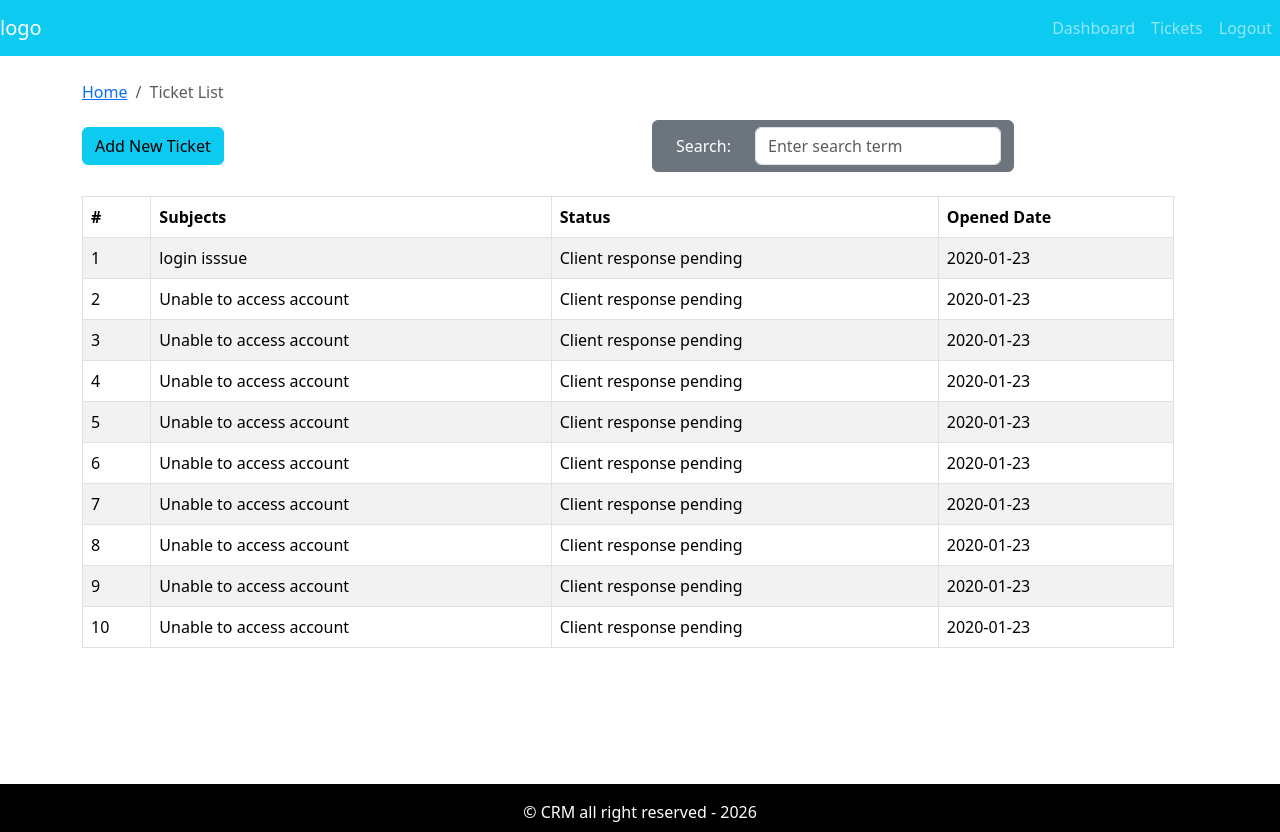
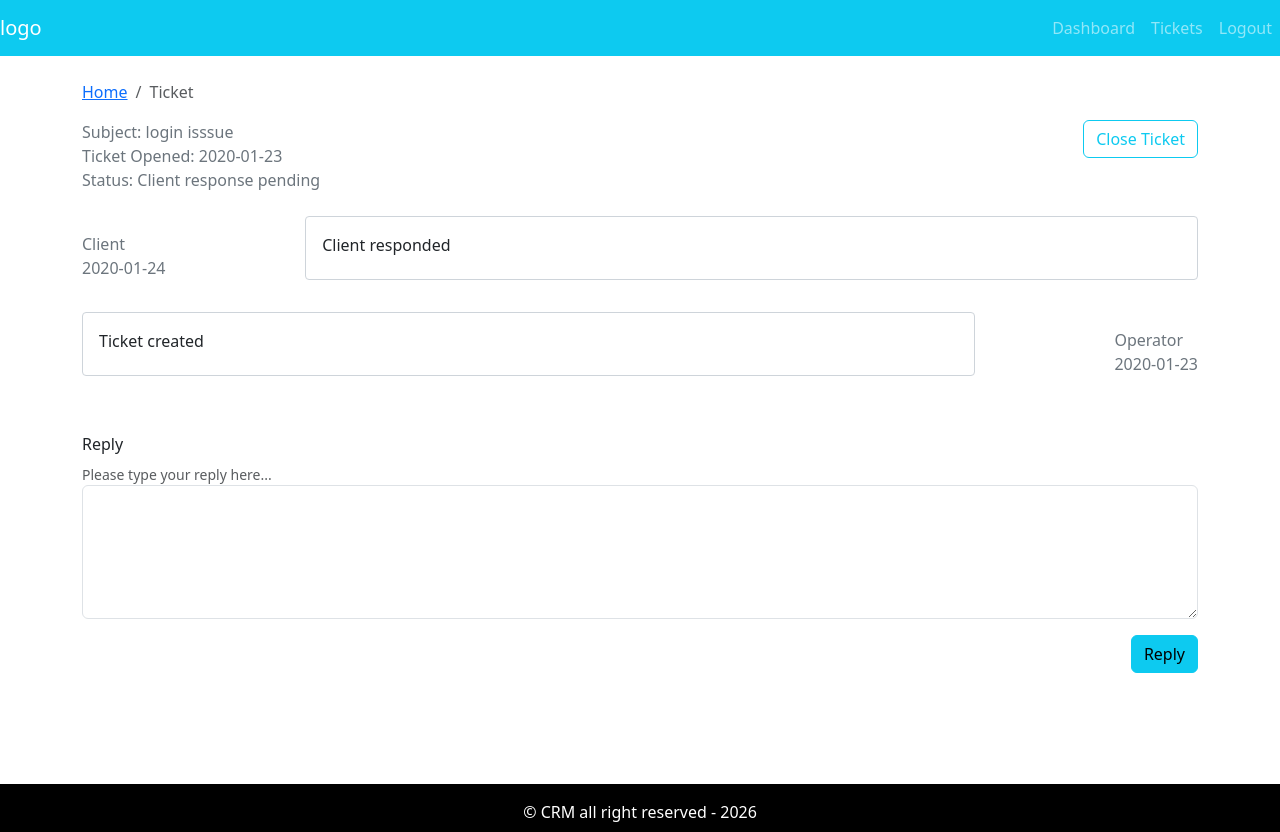
Before and after one commit to Anamika-Dixit123/crm-frontend, a React (Create React App) app: page / in a window 1280 px wide. Built offline with nearby package versions, Linux system fonts and the light colour scheme.

Commit message:
ticket landing page

```diff
--- a/src/App.js
+++ b/src/App.js
@@ -4,7 +4,8 @@ import DefaultLayout from "./layout/DefaultLayout";
 // import DashboardPage from "./page/dashboard/DashboardPage";
 // import { Entry } from "./page/entry/EntryPage";
 // import AddTicket from "./page/new-ticket/AddTicket";
-import TicketList from "./page/ticket-list/TicketList";
+// import TicketList from "./page/ticket-list/TicketList";
+import TicketPage from "./page/ticket/TicketPage";
 
 function App() {
   return (
@@ -13,7 +14,9 @@ function App() {
       <DefaultLayout>
         {/* <DashboardPage />  */}
         {/* <AddTicket /> */}
-        <TicketList />
+        {/* <TicketList /> */}
+
+        <TicketPage/>
 
       </DefaultLayout>
     </div>
--- a/src/assets/data/dummyTickets.json
+++ b/src/assets/data/dummyTickets.json
@@ -1,62 +1,75 @@
 [
   {
-        "id":1,
-        "subject":"login isssue",
-        "status":"Client response pending",
+    "id": 1,
+    "subject": "login isssue",
+    "status": "Client response pending",
+    "addedAt": "2020-01-23",
+    "history": [
+       {
+        "date": "2020-01-24",
+        "message": "Client responded",
+        "messageBy": "Client"
+      },
+      {
+        "date": "2020-01-23",
+        "message": "Ticket created",
+        "messageBy": "Operator"
+      }
+
+    ]
+  },
+  {
+    "id": 2,
+    "subject": "Unable to access account",
+    "status": "Client response pending",
     "addedAt": "2020-01-23"
   },
   {
-        "id":2,
-"subject":"Unable to access account",
-        "status":"Client response pending",
+    "id": 3,
+    "subject": "Unable to access account",
+    "status": "Client response pending",
     "addedAt": "2020-01-23"
   },
   {
-        "id":3,
-        "subject":"Unable to access account",
-        "status":"Client response pending",
+    "id": 4,
+    "subject": "Unable to access account",
+    "status": "Client response pending",
     "addedAt": "2020-01-23"
   },
   {
-        "id":4,
-        "subject":"Unable to access account",
-        "status":"Client response pending",
+    "id": 5,
+    "subject": "Unable to access account",
+    "status": "Client response pending",
     "addedAt": "2020-01-23"
   },
   {
-        "id":5,
-        "subject":"Unable to access account",
-        "status":"Client response pending",
+    "id": 6,
+    "subject": "Unable to access account",
+    "status": "Client response pending",
     "addedAt": "2020-01-23"
   },
   {
-        "id":6,
-        "subject":"Unable to access account",
-        "status":"Client response pending",
+    "id": 7,
+    "subject": "Unable to access account",
+    "status": "Client response pending",
     "addedAt": "2020-01-23"
   },
   {
-        "id":7,
-        "subject":"Unable to access account",
-        "status":"Client response pending",
+    "id": 8,
+    "subject": "Unable to access account",
+    "status": "Client response pending",
     "addedAt": "2020-01-23"
   },
   {
-        "id":8,
-        "subject":"Unable to access account",
-        "status":"Client response pending",
+    "id": 9,
+    "subject": "Unable to access account",
+    "status": "Client response pending",
     "addedAt": "2020-01-23"
   },
   {
-        "id":9,
-        "subject":"Unable to access account",
-        "status":"Client response pending",
-        "addedAt": "2020-01-23"
-    },
-    {
-        "id":10,
-        "subject":"Unable to access account",
-        "status":"Client response pending",
+    "id": 10,
+    "subject": "Unable to access account",
+    "status": "Client response pending",
     "addedAt": "2020-01-23"
   }
 ]
--- /dev/null
+++ b/src/components/message-history/MessageHistory.css
@@ -0,0 +1,20 @@
+.message-history {
+    display: flex;
+    flex-direction: row;
+    justify-content: space-between;
+    margin-bottom: 2rem;
+
+}
+
+.message-history:nth-child(even){
+ display: flex;
+    flex-direction: row-reverse;
+    justify-content: space-between;
+}
+
+.message {
+    padding: 1rem;
+    width: 80%;
+    border: 1px solid #ced4da;
+    border-radius: 0.25rem;
+}
--- /dev/null
+++ b/src/components/message-history/MessageHistory.js
@@ -0,0 +1,23 @@
+import React from "react";
+import PropTypes from "prop-types";
+import "./MessageHistory.css";
+
+const MessageHistory = ({ msg }) => {
+  if (!msg) return null;
+  console.log(msg);
+  return msg.map((row, i) => (
+    <div key={i} className="message-history">
+      <div className="send font-weight-bold text-secondary mt-3">
+        <div className="sender">{row.messageBy}</div>
+        <div className="date">{row.date}</div>
+      </div>
+      <div className="message">{row.message}</div>
+    </div>
+  ));
+};
+
+export default MessageHistory;
+
+MessageHistory.propTypes = {
+  msg: PropTypes.array.isRequired,
+};
--- /dev/null
+++ b/src/components/update-ticket/UpdateTicket.js
@@ -0,0 +1,26 @@
+import React from 'react'
+import { Button, Form } from 'react-bootstrap';
+import PropTypes from "prop-types";
+
+
+const UpdateTicket = ({msg, handleOnChange, handleOnSubmit}) => {
+  return (
+    <Form onSubmit={handleOnSubmit}>
+      <Form.Label className='d-block'>Reply</Form.Label>
+      <Form.Text className='d-block'>Please type your reply here...</Form.Text>
+      <Form.Control value ={msg} onChange={handleOnChange} as= "textarea" rows={5} name="detail"    />
+      <div className='mt-3 mb-3 text-end'>
+      <Button variant="info" type='submit'> Reply</Button>
+
+      </div>
+    </Form>
+  )
+}
+
+export default UpdateTicket;
+
+UpdateTicket.propTypes = {
+    handleOnChange: PropTypes.func.isRequired,
+    handleOnSubmit: PropTypes.func.isRequired,
+    msg: PropTypes.string.isRequired,
+};
--- /dev/null
+++ b/src/page/ticket/TicketPage.js
@@ -0,0 +1,54 @@
+import React, { useEffect, useState } from "react";
+import { Row, Col, Container, Button } from "react-bootstrap";
+import BreadcrumbPage from "../../components/breadcrumb/Breadcrumb";
+import dummyTickets from "../../assets/data/dummyTickets.json";
+import MessageHistory from "../../components/message-history/MessageHistory";
+import UpdateTicket from "../../components/update-ticket/UpdateTicket";
+
+const TicketPage = () => {
+  const ticket = dummyTickets[0];
+  const [message, setMessage] = useState(" ");
+ useEffect(() => {}, [message]);
+
+  const handleOnChange = (e) => {
+    const { value } = e.target;
+    console.log(value);
+    setMessage(value);
+  };
+
+  const handleOnSubmit = () =>{
+    alert("Submitted successfully");
+  }
+  return (
+    <Container>
+      <Row>
+        <Col>
+          <BreadcrumbPage page="Ticket" />
+        </Col>
+      </Row>
+      <Row>
+        <Col className = 'text-weight-bolder text-secondary'>
+          <div className="subject">Subject:  {ticket.subject}</div>
+          <div className="date">Ticket Opened:  {ticket.addedAt}</div>
+          <div className="status">Status:  {ticket.status}</div>
+        </Col>
+        <Col className="text-end" >
+        <Button variant="outline-info">Close Ticket</Button>
+        </Col>
+      </Row>
+      <Row className="mt-4">
+        <Col>
+        <MessageHistory msg={ticket.history} />
+        </Col>
+      </Row>
+
+      <Row className="mt-4">
+        <Col>
+        <UpdateTicket msg={message} handleOnChange = {handleOnChange} handleOnSubmit = {handleOnSubmit}/>
+        </Col>
+      </Row>
+    </Container>
+  );
+};
+
+export default TicketPage;
```
Lines whose indentation alone changed are shown as unchanged.
